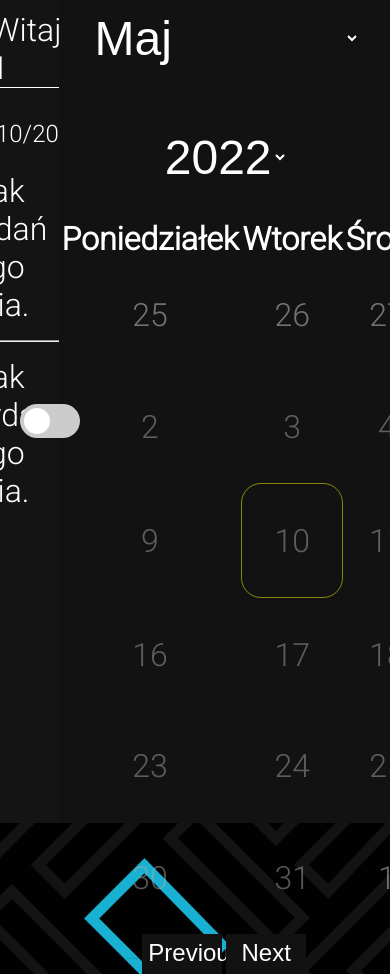
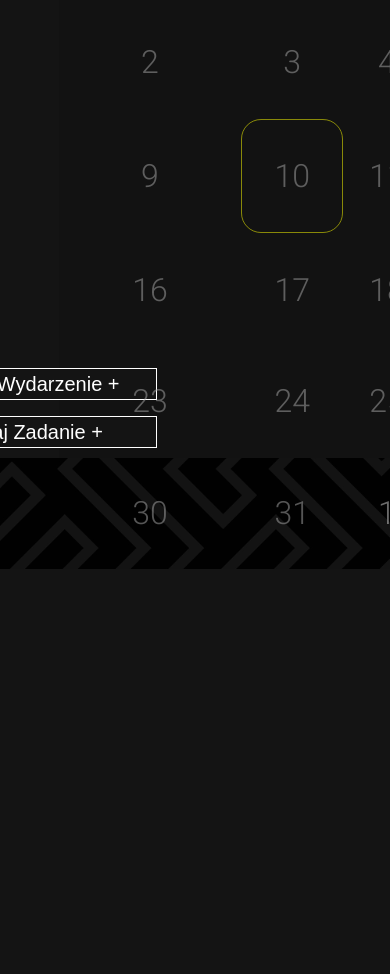
Before and after one commit to frankos6/blanciorgancior, a PHP site: page / in a window 390 px wide; the page is wider, and only the part inside the window is pictured. Shown: the part 386-1360 px from the top of that part. After the commit the page ends 955 px from the top of that part, so only its background shows below. Run offline with PHP 8.4, Linux system fonts and the light colour scheme; a user stored in the database is signed in; a stand-in replaces the project's code that opens the database connection.

Commit message:
Update index.php

```diff
--- a/index.php
+++ b/index.php
@@ -21,30 +21,26 @@
     <link rel="shortcut icon" type="image/x-icon" href="Images/favicon.ico" />
 </head>
 <body class="preload">
-    <div class="navbar-menu">
-        <div class="foo">
-            <img src="Images/calendar-icon.png" class="menu-icons">
-            <div class="navbar-text"> BGT CALENDAR </div>
-        </div>
-        <div>
-        <img src="Images/plus-icon.png" class="options-icon" onclick="on()" title="Dodaj wydarzenie">
-        <img src="Images/logout-icon.png" class="menu-icons" onclick="logout()" title="Wyloguj się">
-        </div>
-    </div>
     <div class="content" id="calendar-surface">
         <div class="leftside" id="leftside">
             <p id="welcome-msg">Witaj, <?php echo $_SESSION['Imie']?></p>
-            <p id="date-display"></p>
-
-            <div id="assignments" class="assignment-display">
+            <p id="date-display"></br></p>
+            <div class="assignment-display">
             </div>
-                <label class="switch">
+            <img src="Images/logout-icon.png" class="logout-icon" onclick="logout()" title="Wyloguj się">
+            <!-- <label class="switch">
                 <input type="checkbox" id="checkbox"  onclick="darkMode()">
                 <span class="slider round"></span>
-                </label>
+            </label> -->
+            <div class="add-buttons">
+                <button class="add-button" title="Dodaj wydarzenie" onclick="addEventForm()">Dodaj Wydarzenie + </button>
+                <button class="add-button" title="Dodaj zadanie" onclick="addTaskForm()"> Dodaj Zadanie  + </button>
+         </div>
         </div>
         <div class="rightside">
             <h3 class="card-header" id="monthAndYear"></h3>
+            <div class="cal-top">
+                <button class="btn btn-outline-primary col-sm-6" id="previous" type="button" onclick="previous()">Previous</button>
                 <form class="form-inline">
                     <label class="lead mr-2 ml-2" for="month"></label>
                     <select class="form-control col-sm-4" name="month" id="month" onchange="jump()">
@@ -71,7 +67,10 @@
                         <option value=2028>2028</option>
                         <option value=2029>2029</option>
                         <option value=2030>2030</option>
-            </select></form>
+                    </select>
+                </form>
+                <button class="btn btn-outline-primary col-sm-6" id="next" type="button" onclick="next()">Next</button>
+            </div>
             <table class="table table-bordered table-responsive-sm" id="calendar">
                 <thead id="table-head">
                     <tr>
@@ -89,17 +88,11 @@
 
                 </tbody>
             </table>
-            <div class="form-inline">
-
-                <button class="btn btn-outline-primary col-sm-6" id="previous" onclick="previous()">Previous</button>
-
-                <button class="btn btn-outline-primary col-sm-6" id="next" onclick="next()">Next</button>
-            </div>
         </div>
     </div>
     <div class="options-menu" id="options-menu">
         <div class="overlay" class="w3-container w3-center w3-animate-top">
-            <iframe src="backend/dodajWydarzenie.php" width="100%" height="100%"></iframe>
+            <iframe id="iframe" src="" width="100%" height="100%"></iframe>
             <button class="login-form-button" id="important" onclick="off()" id="temp"><span>Anuluj</span></button>
         </div>
     </div>
```
Lines whose indentation alone changed are shown as unchanged.
